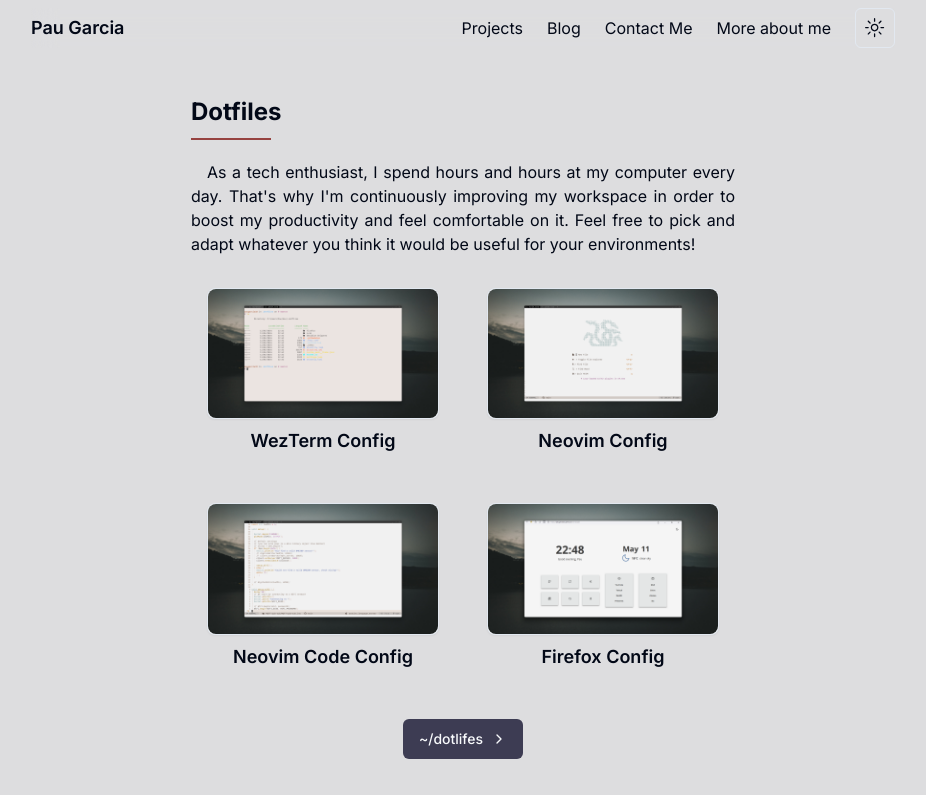
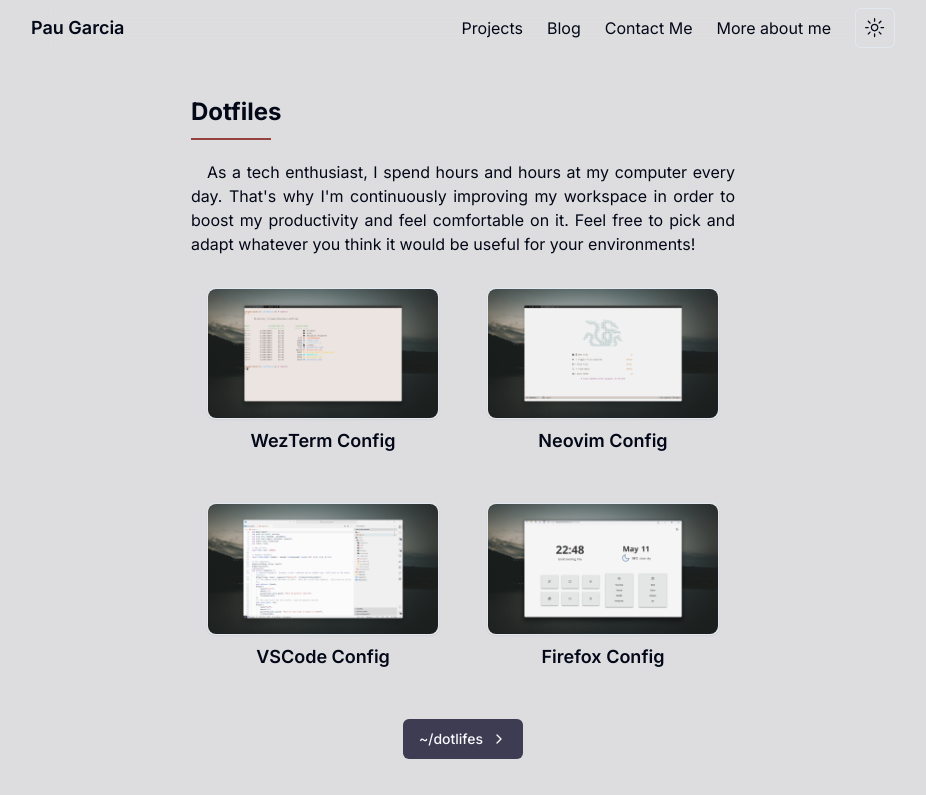
Before and after one commit to paugarcia32/paugarcia.dev, a Next.js app: page /about in a window 1280 px wide. Shown: the top 795 px of the page, without its empty margins (177-1103 px from the left). Built offline with nearby package versions, Linux system fonts and the light colour scheme.

Commit message:
dotfiles changes + contact cards solves

```diff
--- a/src/app/about/page.tsx
+++ b/src/app/about/page.tsx
@@ -23,10 +23,10 @@
     url: "https://github.com/paugarcia32/dotfiles/neovim",
   },
   {
-    name: "Neovim Code Config",
-    lightImage: "/images/codeNvimlight.png",
-    darkImage: "/images/codeNvimdark.png",
-    url: "https://github.com/paugarcia32/dotfiles/neovim-code",
+    name: "VSCode Config",
+    lightImage: "/images/vslight.png",
+    darkImage: "/images/vsdark.png",
+    url: "https://github.com/paugarcia32/.dotfiles/blob/master/settings.json",
   },
   {
     name: "Firefox Config",
--- a/src/components/ContactCardBuilder.tsx
+++ b/src/components/ContactCardBuilder.tsx
@@ -28,7 +28,7 @@
 
 const ContactCardBuilder: React.FC = () => {
   return (
-    <div className="flex flex-col md:flex-row g-2 my-20">
+    <div className="flex flex-col md:flex-row g-2 my-20 justify-center">
       {contactInfo.map((info, index) => (
         <ContactCard
           key={index}
--- a/src/components/cards.tsx
+++ b/src/components/cards.tsx
@@ -180,7 +180,9 @@
           <div className="flex flex-col justify-between flex-grow p-4">
             <div className="flex flex-col items-start space-y-1 mb-2">
               <Heading4>{name}</Heading4>
-              <p className="text-gray-600 text-sm">{description}</p>
+              <p className="text-gray-600 dark:text-gray-500 text-sm">
+                {description}
+              </p>
             </div>
             <div className="mt-2">
               <div className="flex flex-wrap gap-2">
@@ -249,7 +251,7 @@
       <div className="flex items-center my-4">
         <div className="flex items-center  w-full">
           <div className="text-primary ml-8 mr-4 flex-shrink-0">{icon}</div>
-          <div className="flex flex-col ml-2">
+          <div className="flex flex-col mr-8">
             <h1 className="text-large font-medium">{site}</h1>
             <p className="text-small text-foreground/80">{username}</p>
           </div>
```
Also changed, not shown: public/images/vsdark.png (added), public/images/vslight.png (added).
